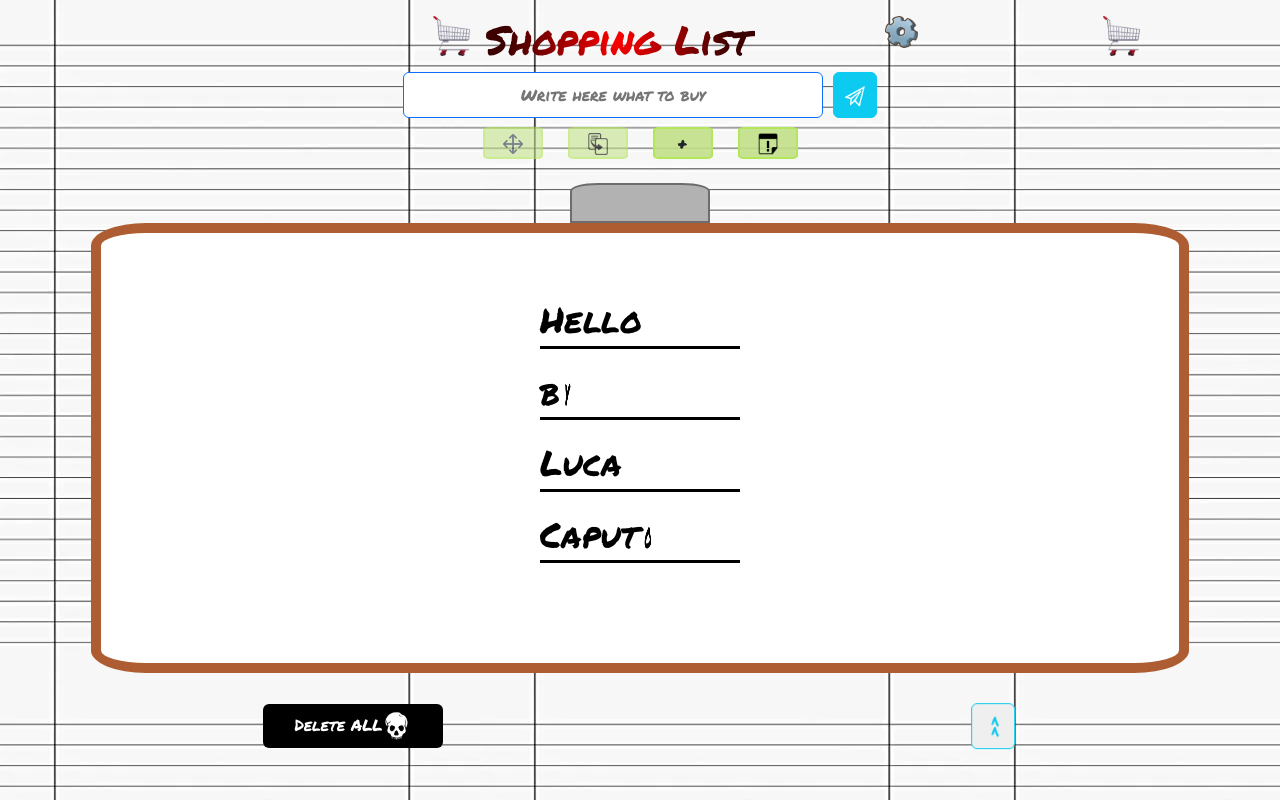
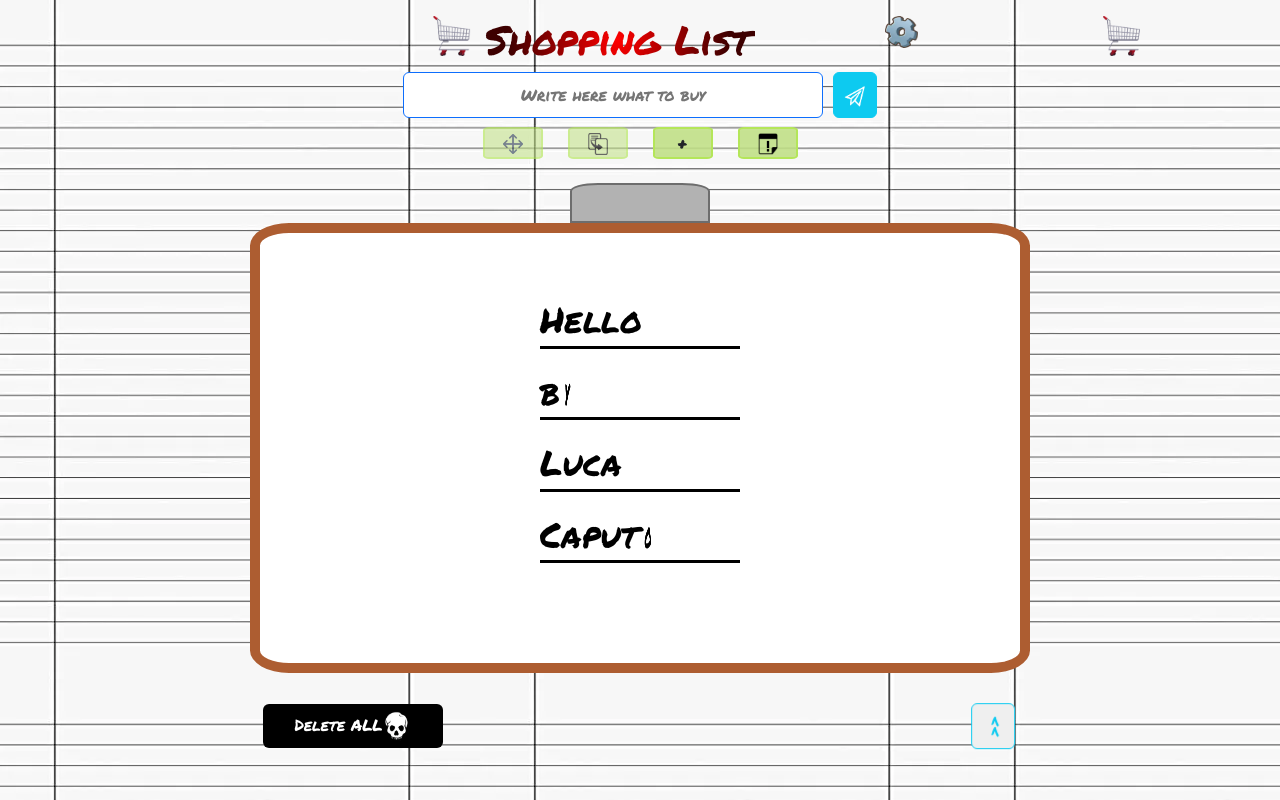
Before and after one commit to lucapu88/shopping_list, a Vue app: page / in a window 1280 px wide. Built offline with nearby package versions, Linux system fonts and the light colour scheme.

Commit message:
Added okIcon and closeIcon preloads

```diff
--- a/src/components/Preload-images.vue
+++ b/src/components/Preload-images.vue
@@ -3,6 +3,7 @@ import { useThemeStore } from "@/store/ThemeStore";
 import { useOthersFestivitiesStore } from "@/store/OthersFestivitiesStore";
 import { useChristmasStore } from "@/store/ChristmasStore";
 import { useSettingsStore } from "@/store/SettingsStore";
+import { useTodoStore } from "@/store/TodoStore";
 
 import foglioRighePreload from "@/img/foglio_righe.webp";
 import cancellaPreload from "@/img/cancella.webp";
@@ -43,6 +44,9 @@ import cloud from "@/img/icons/cloud.webp";
 import tutorial from "@/img/icons/video-logo.webp";
 import winterHelperBackgr from "@/img/inverno.webp";
 import reloadIcon from "@/img/icons/reload-icon.webp";
+
+import okIcon from "@/img/icons/ok.webp";
+import closeIcon from "@/img/icons/close.webp";
 </script>
 
 <script>
@@ -53,6 +57,7 @@ export default {
 			festivitiesOrOccurrences: useOthersFestivitiesStore(),
 			isChristmas: useChristmasStore(),
 			settings: useSettingsStore(),
+			todosStore: useTodoStore(),
 		};
 	},
 };
@@ -105,6 +110,7 @@ export default {
 
 	<link v-if="festivitiesOrOccurrences.halloweenTheme" rel="preload" as="image" :href="halloweenPumpkin" />
 	<link v-if="festivitiesOrOccurrences.halloweenTheme" rel="preload" as="image" :href="halloweenCobwebs" />
+
 	<!-- -----------------------------------------------------------preload dell'helper---------------------------- -->
 	<link rel="preload" as="image" :href="reloadIcon" />
 	<link rel="preload" as="image" :href="shareLogo" />
@@ -112,4 +118,8 @@ export default {
 	<link v-if="settings.helper" rel="preload" as="image" :href="cloud" />
 	<link v-if="settings.helper" rel="preload" as="image" :href="tutorial" />
 	<link v-if="settings.helper && theme.winterTheme" rel="preload" as="image" :href="winterHelperBackgr" />
+
+	<!-- -----------------------------------------------------------altri preload---------------------------- -->
+	<link v-if="todosStore.canDeleteMultipleTodo" rel="preload" as="image" :href="okIcon" />
+	<link v-if="todosStore.canDeleteMultipleTodo" rel="preload" as="image" :href="closeIcon" />
 </template>
--- a/src/components/todo-list/Empty-list.vue
+++ b/src/components/todo-list/Empty-list.vue
@@ -1,7 +1,7 @@
 <script setup>
-import { useThemeStore } from '@/store/ThemeStore';
-import { useLanguageStore } from '@/store/LanguageStore';
-import { useChristmasStore } from '@/store/ChristmasStore';
+import { useThemeStore } from "@/store/ThemeStore";
+import { useLanguageStore } from "@/store/LanguageStore";
+import { useChristmasStore } from "@/store/ChristmasStore";
 </script>
 
 <script>
@@ -155,6 +155,7 @@ export default {
 	border: 10px solid #ad5d31;
 	border-radius: 5%;
 	width: 90%;
+	max-width: 780px;
 	height: 450px;
 	color: #000000;
 }
```
Lines whose indentation alone changed are shown as unchanged.
